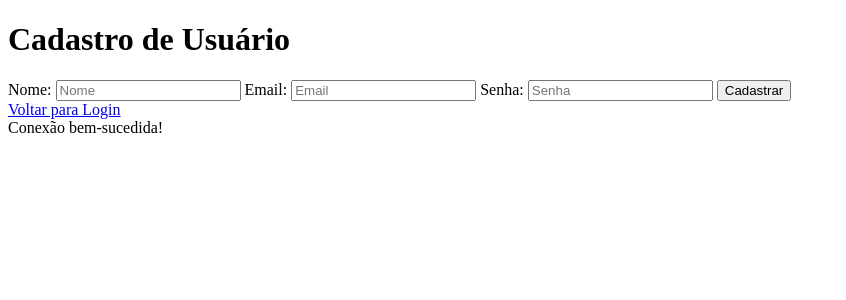
After one commit to vfzim7380/Auto-mecanica_reviso-escola, a PHP site: page /cadastro/cadastro.php in a window 1280 px wide. The commit adds this page. Shown: the top 300 px of the page, without its empty margins (0-846 px from the left). Run offline with PHP 8.4, Linux system fonts and the light colour scheme.

Commit message:
Login e Cadastro
Feita as duas paginas de cadastro e login

```diff
--- /dev/null
+++ b/cadastro/cadastro.php
@@ -0,0 +1,52 @@
+<!DOCTYPE html>
+<html lang="en">
+<head>
+    <meta charset="UTF-8">
+    <meta name="viewport" content="width=device-width, initial-scale=1.0">
+    <title>Document</title>
+</head>
+<body>
+    <div class="container">
+        <div class="cadastro-form">
+            <h1>Cadastro de Usuário</h1>
+            <form action="cadastro.php" method="post">
+                <label for="nome">Nome:</label>
+                <input type="text" name="nome" placeholder="Nome">
+
+                <label for="email">Email:</label>
+                <input type="text" name="email" placeholder="Email">
+
+                <label for="senha">Senha:</label>
+                <input type="password" name="senha" placeholder="Senha">
+
+                <input type="submit" value="Cadastrar">
+            </form>
+            <a href="../index.php">Voltar para Login</a>
+        </div>
+    </div>
+</body>
+</html>
+
+<?php
+    include"../config/conexao.php";
+
+    if ($_SERVER["REQUEST_METHOD"] == "POST") {
+        $nome = $_POST['nome'];
+        $email = $_POST['email'];
+        $senha = $_POST['senha'];
+
+        // Hash da senha antes de armazenar no banco de dados
+        $senha_hash = password_hash($senha, PASSWORD_DEFAULT);
+
+        $sql = "INSERT INTO usuarios (nome, email, senha_hash) VALUES ('$nome', '$email', '$senha_hash')";
+
+        if ($conexao->query($sql) === TRUE) {
+            echo "Cadastro realizado com sucesso!";
+            // Redirecionar para a página de login após o cadastro
+            header("Location: ../index.php");
+            exit();
+        } else {
+            echo "Erro ao cadastrar: " . $conexao->error;
+        }
+    }
+?>
--- a/config/conexao.php
+++ b/config/conexao.php
@@ -5,10 +5,10 @@
     $pass = "";
     $db = "mecanica";
 
-    $conn = new mysqli($host, $user, $pass, $db);
+    $conexao = new mysqli($host, $user, $pass, $db);
 
-    if ($conn->connect_error) {
-        die("Falha na conexão: " . $conn->connect_error);
+    if ($conexao->connect_error) {
+        die("Falha na conexão: " . $conexao->connect_error);
     } else {
         echo "Conexão bem-sucedida!";
     }
```
Also changed, not shown: index.php (+14 -0 lines), login/login.php (added, +22 -0 lines), sistema/index.php (added, +18 -0 lines), cad_cliente/cada_cliente.php (added).
